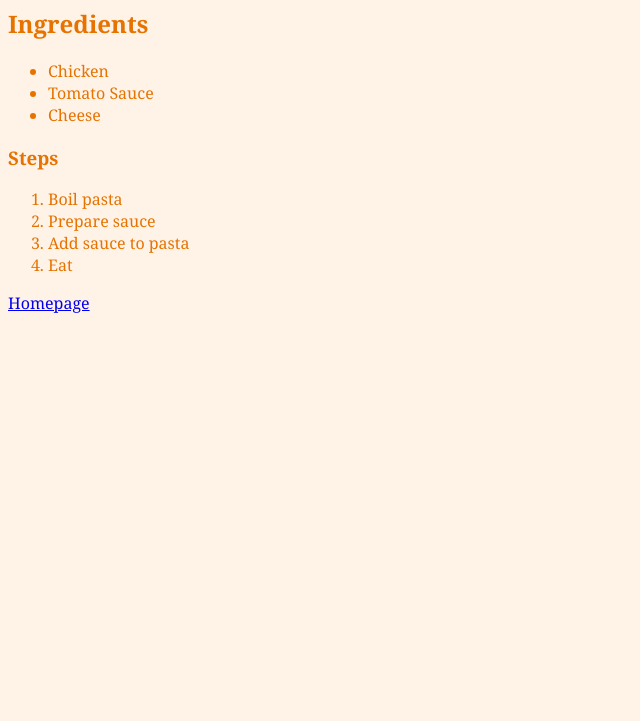
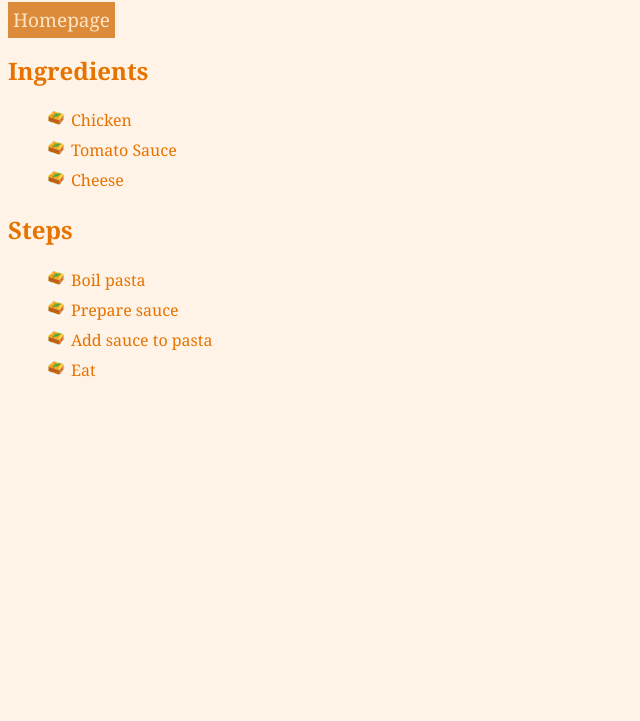
Before and after one commit to mfatima1/odin-recipes, a plain HTML site: page recipes/lasanga.html in a window 1280 px wide. Shown: the part 79-800 px from the top of the page, without its empty margins (0-640 px from the left). Drawn offline with Linux system fonts and the light colour scheme.

Commit message:
Edit index.html and lasanga.html and style.css

```diff
--- a/recipes/lasanga.html
+++ b/recipes/lasanga.html
@@ -1,9 +1,14 @@
 <!DOCTYPE html>
 <html lang="en">
-    <head>
+
+<head>
     <h1>Lasanga Recipe</h1>
     <link rel="stylesheet" href="style.css">
-    </head>
+    <nav>
+        <a href="../index.html">Homepage</a>
+    </nav>
+</head>
+
 <body>
     <h2>Ingredients</h2>
     <ul>
@@ -11,14 +16,17 @@
         <li>Tomato Sauce</li>
         <li>Cheese</li>
     </ul>
-    <h3>Steps</h3>
+    <h2>Steps</h2>
     <ol>
         <li>Boil pasta</li>
         <li>Prepare sauce</li>
         <li>Add sauce to pasta</li>
         <li>Eat</li>
     </ol>
-    <a href="../index.html">Homepage</a>
+
+
+    <!-- Use the classes BELOW this line -->
+
 </body>
 
 </html>
--- a/recipes/style.css
+++ b/recipes/style.css
@@ -1,9 +1,32 @@
-body{
+body {
     background-color:#fff2e6;
     font-family: Cambria, Cochin, Georgia, Times, 'Times New Roman', serif;
     color:#e67300;
+    line-height: 30px;
+
+
 }
+
 h1{
     color: #b30000;
     font-family: Cambria, Cochin, Georgia, Times, 'Times New Roman', serif;
+    font-size: 40px;
 }
+
+
+ul , ol{
+    list-style-image: url(favicon-16x16.png);
+    list-style-position: inside;
+}
+
+a{
+    text-decoration: none;
+    font-size: 19px;
+    color: bisque;
+    background-color: #db8b3a;
+    padding: 5px;
+}
+
+a:hover{
+    color: maroon;
+}
```
Also changed, not shown: recipes/favicon-16x16.png (added).
